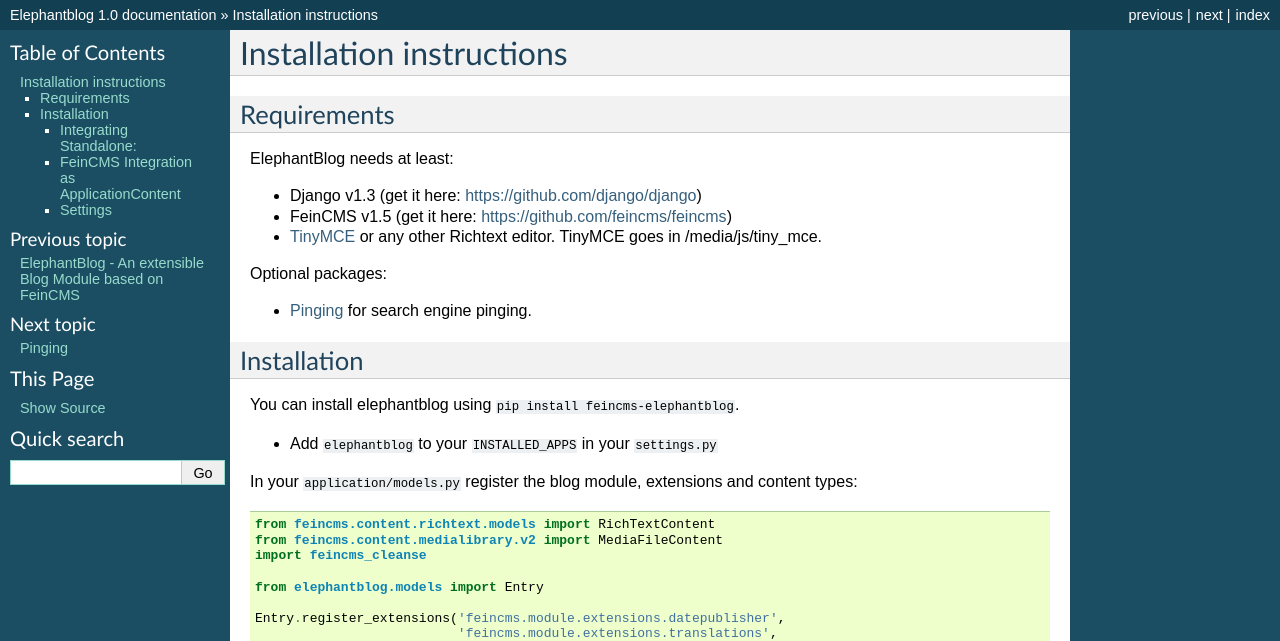
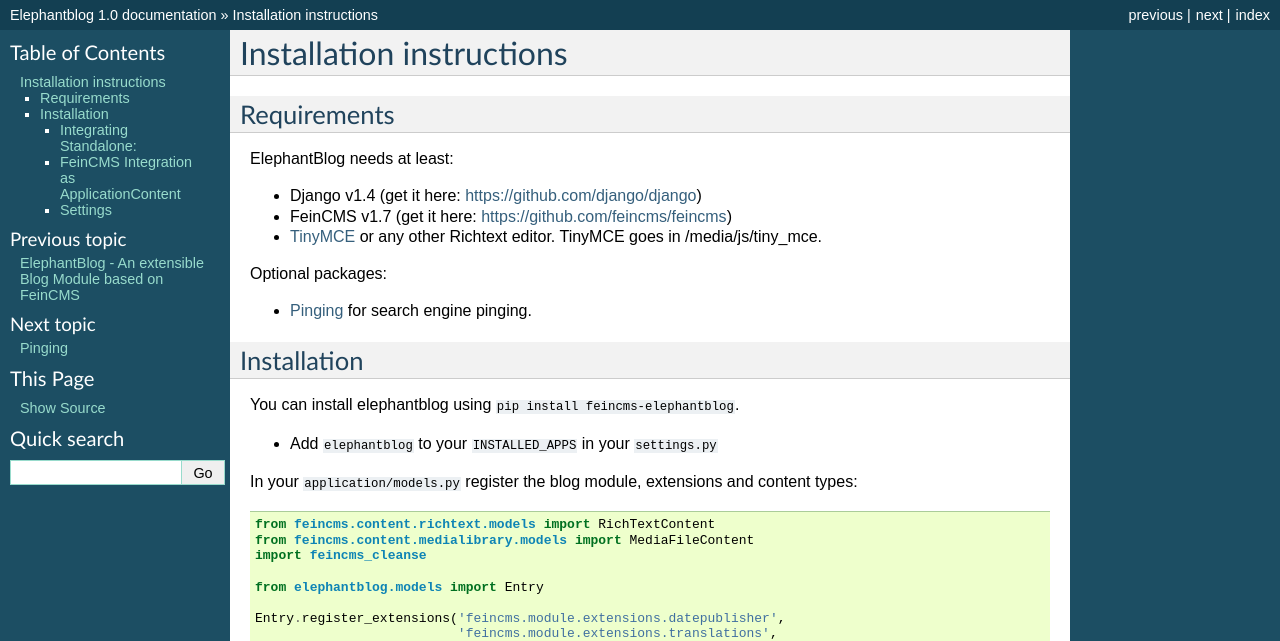
Before and after one commit to feincms/feincms-elephantblog, a Sphinx documentation site: the page built from docs/installation.rst, in a window 1280 px wide. Shown: the top 641 px of the page. Built offline with Sphinx 7.4.7, drawn with Linux system fonts in a browser that asks for light colours.

Commit message:
Reflow and update the docs a bit

```diff
--- a/docs/installation.rst
+++ b/docs/installation.rst
@@ -10,8 +10,8 @@
 
 ElephantBlog needs at least:
 
-* Django v1.3 (get it here: https://github.com/django/django)
-* FeinCMS v1.5 (get it here: https://github.com/feincms/feincms)
+* Django v1.4 (get it here: https://github.com/django/django)
+* FeinCMS v1.7 (get it here: https://github.com/feincms/feincms)
 * TinyMCE_ or any other Richtext editor. TinyMCE goes in /media/js/tiny_mce.
 
 .. _TinyMCE: http://www.tinymce.com/download/download.php
@@ -29,10 +29,11 @@
 
 * Add ``elephantblog`` to your ``INSTALLED_APPS`` in your ``settings.py``
 
-In your ``application/models.py`` register the blog module, extensions and content types::
+In your ``application/models.py`` register the blog module, extensions and
+content types::
 
     from feincms.content.richtext.models import RichTextContent
-    from feincms.content.medialibrary.v2 import MediaFileContent
+    from feincms.content.medialibrary.models import MediaFileContent
     import feincms_cleanse
 
     from elephantblog.models import Entry
@@ -53,7 +54,8 @@
 
 .. note::
 
-    Of course, you can create all of the content types that you have for your FeinCMS Page.
+    Of course, you can create all of the content types that you have for your
+    FeinCMS Page.
 
 
 Integrating Standalone:
```
Also changed, not shown: docs/contents.rst (+21 -12 lines), docs/extensions.rst (+4 -3 lines), docs/index.rst (+7 -6 lines).
